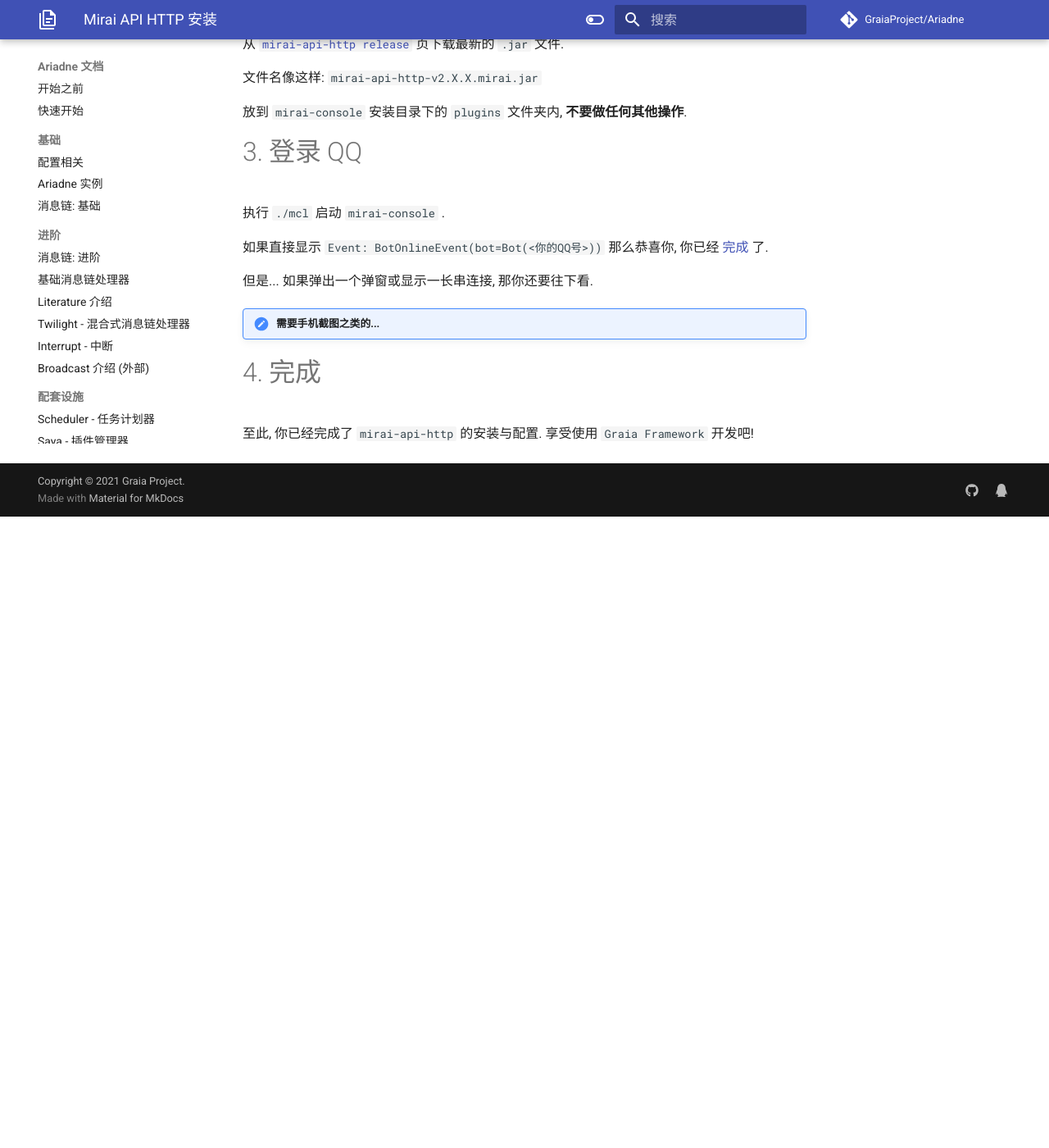
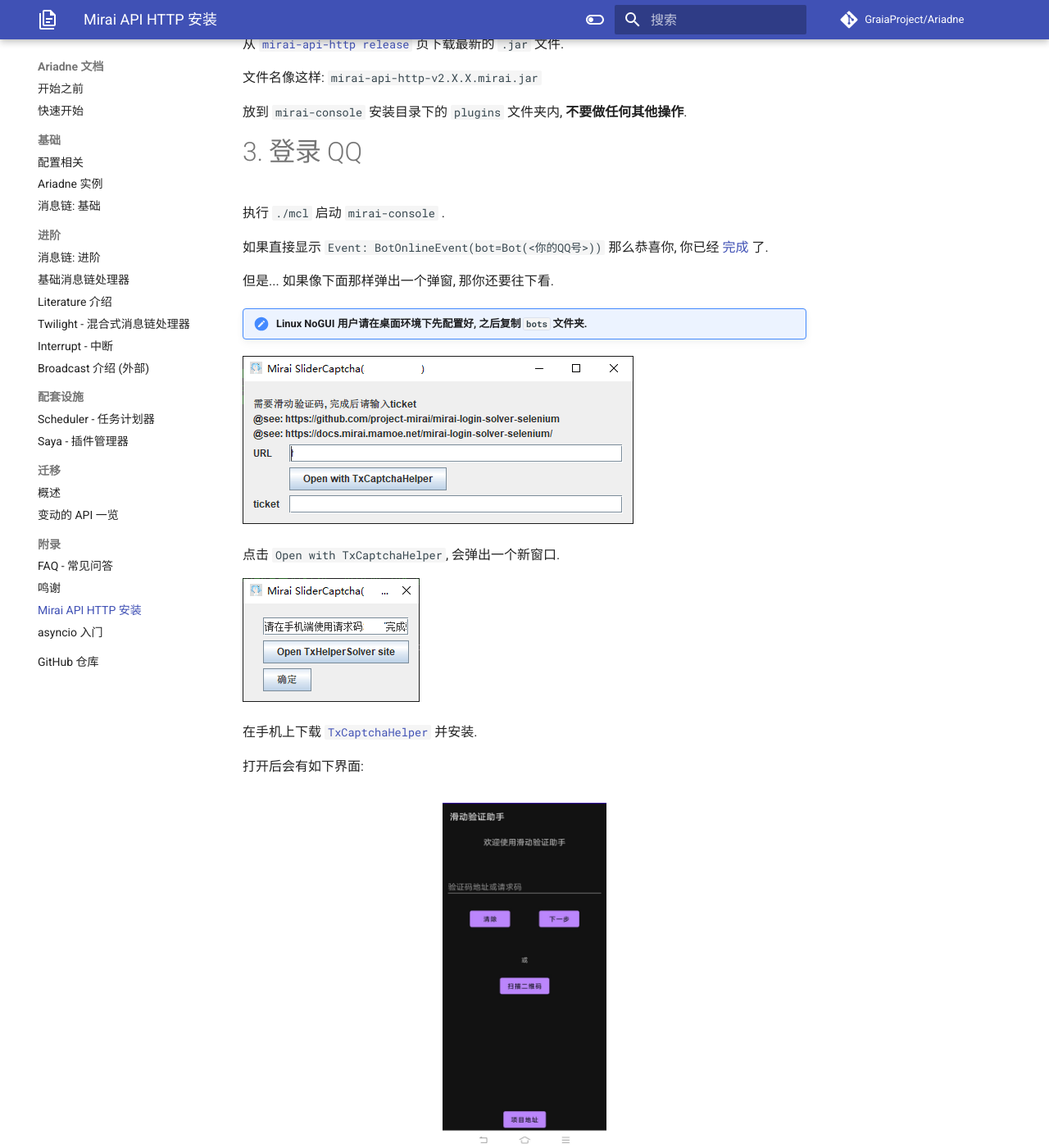
Before and after one commit to GraiaProject/Ariadne, an MkDocs documentation site: the page built from guide/docs/appendix/mah-install.md, in a window 1280 px wide and 1400 px high, scrolled down 2031 px. Shown: the whole window at 82% size. Built offline with MkDocs 1.6.1 and Material for MkDocs 9.7.7, drawn with Linux system fonts in a browser that asks for light colours; comment, search, counter and statistics services are not loaded; before the commit the page ends 2661 px from its top, so only the background shows below that; some of the changed text lies outside the part shown.

Commit message:
complete mah-install.md

```diff
--- a/guide/docs/appendix/mah-install.md
+++ b/guide/docs/appendix/mah-install.md
@@ -103,9 +103,38 @@
 
 如果直接显示 `Event: BotOnlineEvent(bot=Bot(<你的QQ号>))` 那么恭喜你, 你已经 [完成](#4) 了.
 
-但是... 如果弹出一个弹窗或显示一长串连接, 那你还要往下看.
+但是... 如果像下面那样弹出一个弹窗, 那你还要往下看.
 
-!!! TODO "需要手机截图之类的..."
+!!! note "Linux NoGUI 用户请在桌面环境下先配置好, 之后复制 `bots` 文件夹."
+
+![](/images/CaptchaBox.png)
+
+点击 `Open with TxCaptchaHelper`, 会弹出一个新窗口.
+
+![](/images/CaptchaBox-2.png)
+
+在手机上下载 [`TxCaptchaHelper`](https://maupdate.rainchan.win/txcaptcha.apk) 并安装.
+
+打开后会有如下界面:
+
+<figure markdown>
+  ![](/images/CaptchaHelper-1.jpg){width="200"}
+</figure>
+
+此时输入上方的 **4 位数** 请求码, 点击 `下一步` , 可以看到:
+
+<figure markdown>
+  ![](/images/CaptchaHelper-2.jpg){width="200"}
+</figure>
+
+完成滑块验证, 之后你就可以在电脑窗口中点击 `确定` 了.
+
+<figure markdown>
+  之后还会有一个设备锁, 如图:
+  ![](/images/DeviceVerify.png){align="right", width="500"}
+</figure>
+
+复制里面的 `url` 至 浏览器, 按照提示完成即可.
 
 # 4. 完成
 
```
Also changed, not shown: guide/docs/images/CaptchaBox-2.png (added), guide/docs/images/CaptchaBox.png (added), guide/docs/images/CaptchaHelper-1.jpg (added), guide/docs/images/CaptchaHelper-2.jpg (added), guide/docs/images/DeviceVerify.png (added).
